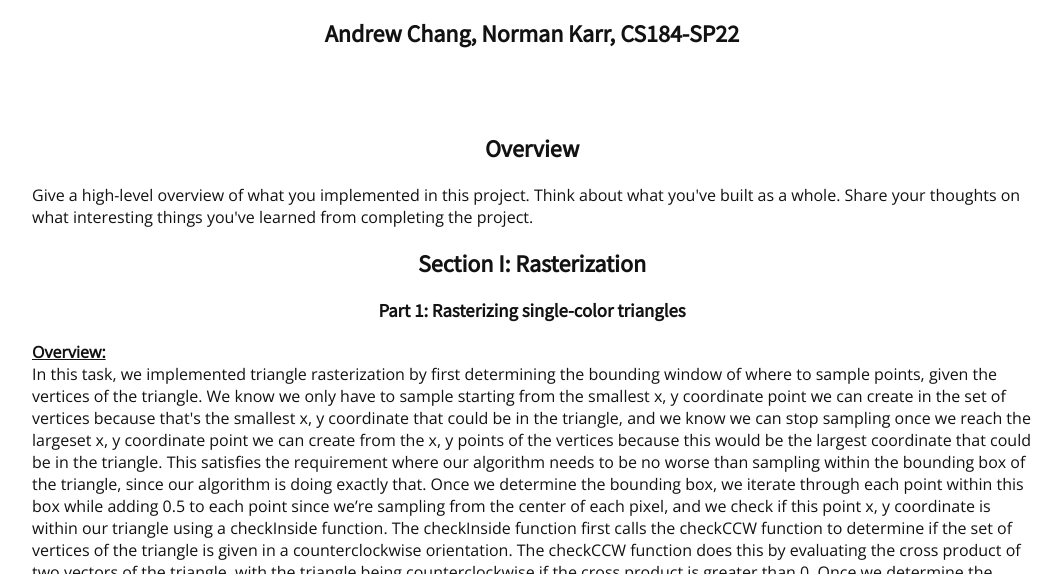
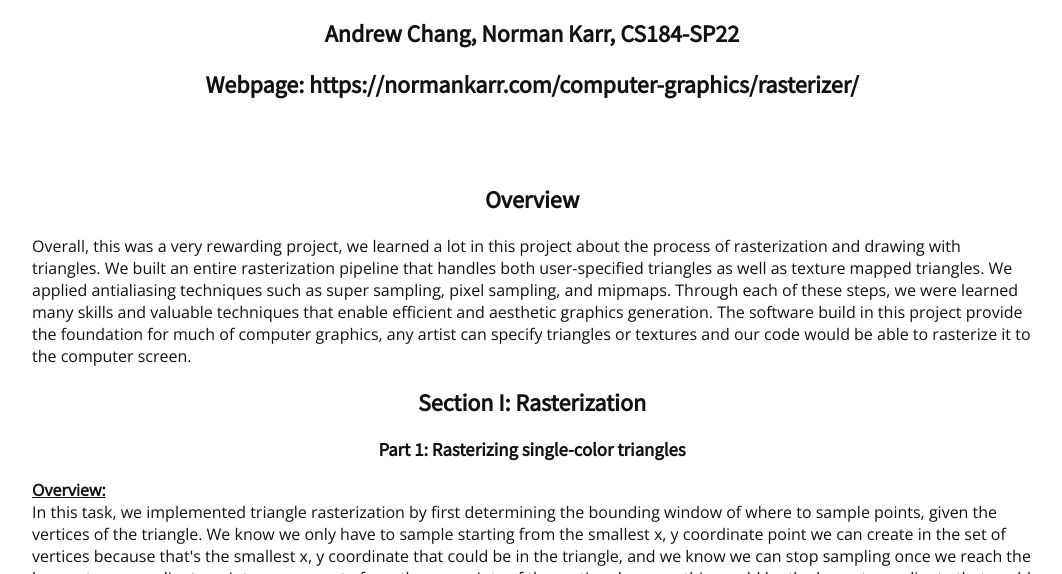
Before and after one commit to normankarr/computer-graphics, a plain HTML site: page rasterizer/index.html in a window 1280 px wide. Shown: the part 226-800 px from the top of the page, without its empty margins (108-1170 px from the left). Drawn offline with nearby package versions, Linux system fonts and the light colour scheme.

Commit message:
overview

```diff
--- a/rasterizer/index.html
+++ b/rasterizer/index.html
@@ -26,13 +26,18 @@
 <h1 align="middle">CS 184: Computer Graphics and Imaging, Spring 2022</h1>
 <h1 align="middle">Project 1: Rasterizer</h1>
 <h2 align="middle">Andrew Chang, Norman Karr, CS184-SP22</h2>
+<h2 align="middle">Webpage: https://normankarr.com/computer-graphics/rasterizer/</h2>
+
 
 <br><br>
 
 <div>
 
 <h2 align="middle">Overview</h2>
-<p>Give a high-level overview of what you implemented in this project. Think about what you've built as a whole. Share your thoughts on what interesting things you've learned from completing the project.</p>
+Overall, this was a very rewarding project, we learned a lot in this project about the process of rasterization and drawing with triangles. We built an entire rasterization pipeline that handles
+both user-specified triangles as well as texture mapped triangles. We applied antialiasing techniques such as super sampling, pixel sampling, and mipmaps. Through each of these steps, we were learned
+many skills and valuable techniques that enable efficient and aesthetic graphics generation. The software build in this project provide the foundation for much of computer graphics, any artist can
+specify triangles or textures and our code would be able to rasterize it to the computer screen.
 
 <h2 align="middle">Section I: Rasterization</h2>
 
@@ -336,10 +341,6 @@ antialiasing power. The runtime differences between them is not huge as the leve
 pixel sampling, the nearest sample is faster than bilinear sampling but provides no additional antialiasing power unlike bilinear sampling.
 
 <br/><br/>
-<h2 align="middle">Conclusion</h2>
-
-Overall, this was a very rewarding project, we learned a lot in this project about the process of rasterization and drawing with triangles. We were able to learn
-and implement a variety of techniques and calcuations that enable efficient and antialiased graphics generation.
 
 </body>
 </html>
```
Also changed, not shown: 1 other file.
